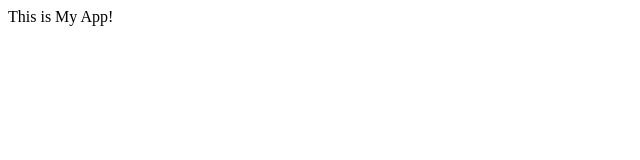
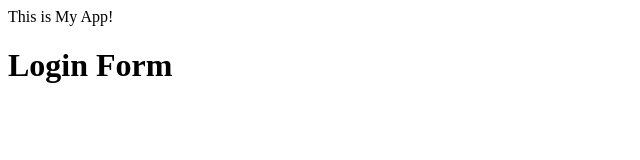
Before and after one commit to mk97ratish/myappsample, a plain HTML site: page index.html in a window 1280 px wide. Shown: the whole page, without its empty margins (0-640 px from the left). Drawn offline with Linux system fonts and the light colour scheme.

Commit message:
login form

```diff
--- /dev/null
+++ b/dir2/app2.js
@@ -0,0 +1 @@
+console.log("In app2");
--- a/index.html
+++ b/index.html
@@ -6,5 +6,6 @@
     </head>
     <body>
         This is My App!
+        <h1>Login Form</h1>
     </body>
 </html>
```
Also changed, not shown: log.txt (added), login.html (added).
